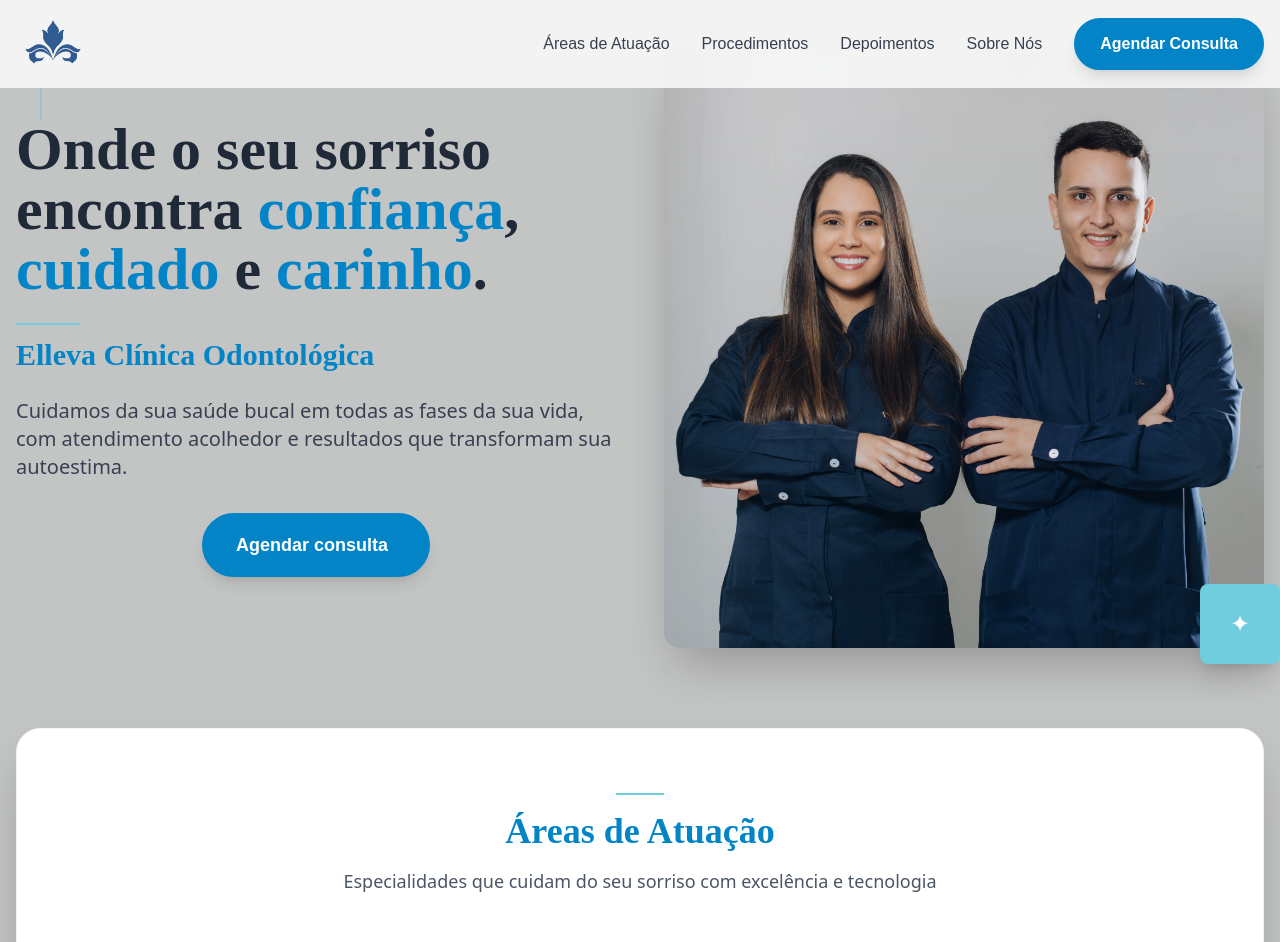
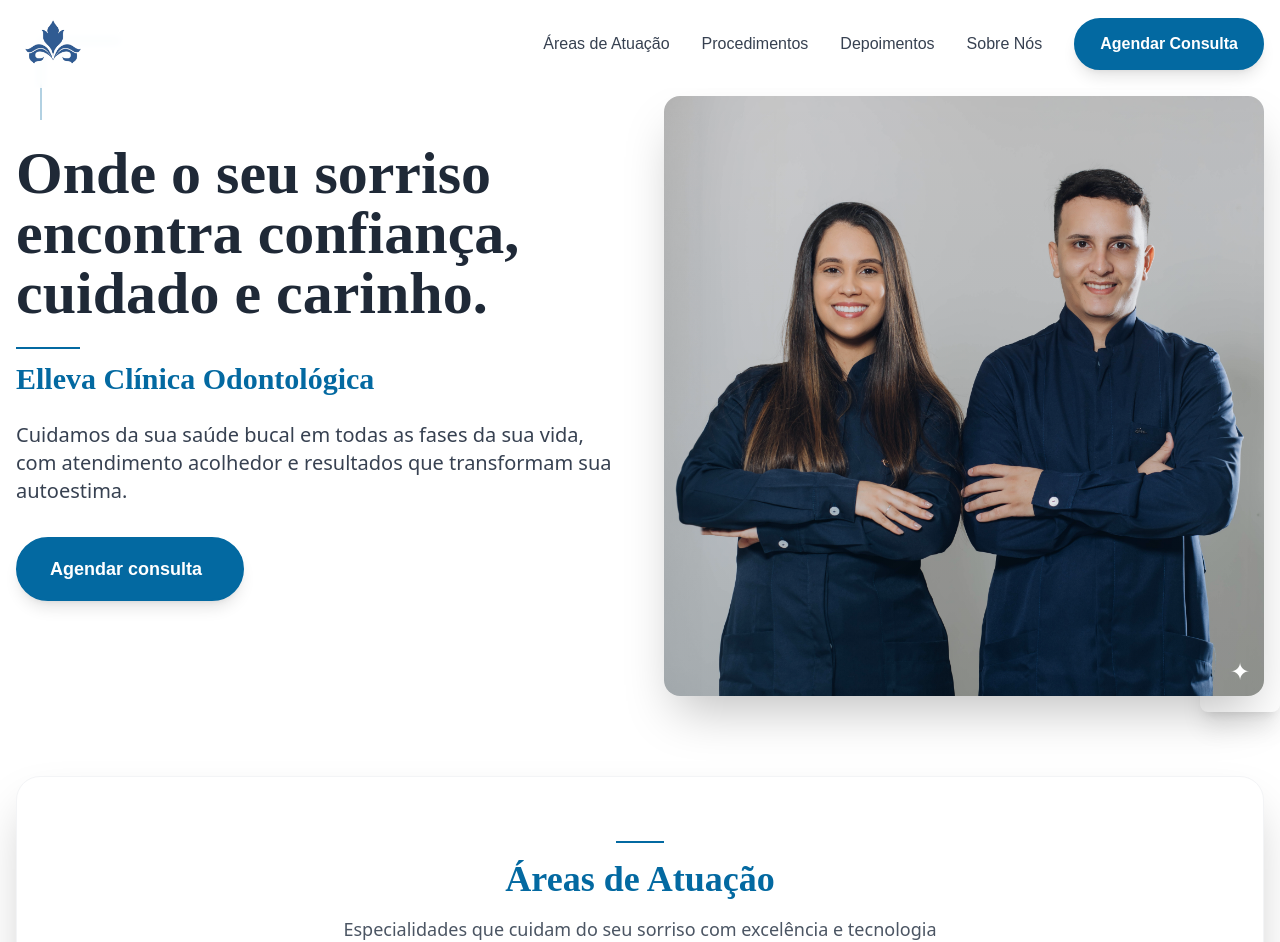
Before and after one commit to JCelinoG/elleva-odonto, a React (Vite) app: page / in a window 1280 px wide. Shown: the top 942 px of the page. Built offline with nearby package versions, Linux system fonts and the light colour scheme.

Commit message:
updating colors

```diff
--- a/src/components/data/content.ts
+++ b/src/components/data/content.ts
@@ -112,13 +112,13 @@
       name: 'Dr. Lucas Rodrigues',
       specialty: 'Cirurgião Dentista',
       description: 'Especialista em implantes dentários e cirurgias, com anos de experiência em tratamentos complexos.',
-      image: '/images/dr-lucas.jpg' // placeholder - você pode adicionar depois
+      image: '/images/dr-lucas.jpg'
     },
     {
       name: 'Dra. Isadora Miranda',
       specialty: 'Dentista Estética',
       description: 'Especializada em harmonização facial e procedimentos estéticos, com abordagem humanizada.',
-      image: '/images/dra-isadora.jpg' // placeholder - você pode adicionar depois
+      image: '/images/dra-isadora.jpg'
     }
   ],
   values: [
--- a/src/components/sections/Section1.tsx
+++ b/src/components/sections/Section1.tsx
@@ -26,10 +26,9 @@
   <section
     id="areas"
     className="min-h-screen flex items-center justify-center relative overflow-hidden pt-32 lg:pt-0"
-    style={{ backgroundColor: '#c3c4c4' }}
   >
-      <div className="absolute top-10 left-10 w-20 h-20 border-l-2 border-t-2 border-primary-400 opacity-30"></div>
-      <div className="absolute bottom-10 right-10 w-16 h-16 border-r-2 border-b-2 border-primary-400 opacity-30"></div>
+      <div className="absolute top-10 left-10 w-20 h-20 border-l-2 border-t-2 border-primary-700 opacity-30"></div>
+      <div className="absolute bottom-10 right-10 w-16 h-16 border-r-2 border-b-2 border-primary-700 opacity-30"></div>
 
       <div className="container mx-auto px-4 relative z-10 py-12">
         <div className="grid grid-cols-1 lg:grid-cols-2 gap-12 items-center">
@@ -48,9 +47,9 @@
               className="text-4xl md:text-5xl lg:text-6xl font-serif font-bold text-gray-800 mb-6 leading-tight"
             >
               Onde o seu sorriso encontra{' '}
-              <span className="text-primary-600">confiança</span>,{' '}
-              <span className="text-primary-600">cuidado</span> e{' '}
-              <span className="text-primary-600">carinho</span>.
+              <span>confiança</span>,{' '}
+              <span>cuidado</span> e{' '}
+              <span >carinho</span>.
             </motion.h1>
 
             <motion.div
@@ -60,8 +59,8 @@
               viewport={{ once: true }}
               className="mb-6 relative"
             >
-              <div className="w-16 h-0.5 bg-primary-500 mx-auto lg:mx-0 mb-3"></div>
-              <h2 className="text-2xl md:text-3xl text-primary-600 font-serif font-semibold">
+              <div className="w-16 h-0.5 bg-primary-700 mx-auto lg:mx-0 mb-3"></div>
+              <h2 className="text-2xl md:text-3xl text-primary-700 font-serif font-semibold">
                 Elleva Clínica Odontológica
               </h2>
             </motion.div>
@@ -81,9 +80,10 @@
               whileInView={{ opacity: 1, y: 0 }}
               transition={{ duration: 0.6, delay: 0.8 }}
               viewport={{ once: true }}
-              className="flex flex-col sm:flex-row gap-4 justify-center lg:justify-start"
+              className="flex justify-center lg:justify-start"
+
             >
-              <Button variant="primary">
+              <Button variant="primary" center={false}>
                 Agendar consulta
               </Button>
             </motion.div>
@@ -94,9 +94,9 @@
             whileInView={{ opacity: 1, x: 0 }}
             transition={{ duration: 0.8, delay: 0.3 }}
             viewport={{ once: true }}
-            className="relative"
+             className="relative mt-8 lg:mt-12"
           >
-            <div className="relative rounded-2xl overflow-hidden shadow-2xl">
+            <div className="relative rounded-2xl overflow-hidden shadow-2xl ">
               <img
                 src="/images/0G0A3904.jpg"
                 alt="Elleva Clínica Odontológica - Ambiente moderno e acolhedor"
@@ -110,7 +110,7 @@
               whileInView={{ opacity: 1, scale: 1, rotate: 0 }}
               transition={{ duration: 0.6, delay: 1 }}
               viewport={{ once: true }}
-              className="absolute -bottom-4 -right-4 w-20 h-20 bg-primary-500 rounded-lg flex items-center justify-center text-white text-2xl shadow-xl"
+              className="absolute -bottom-4 -right-4 w-20 h-20 bg-primary-7 00 rounded-lg flex items-center justify-center text-white text-2xl shadow-xl"
             >
               ✦
             </motion.div>
@@ -126,8 +126,8 @@
         >
           <div className="px-8">
             <div className="text-center mb-12">
-              <div className="w-12 h-0.5 bg-primary-500 mx-auto mb-4"></div>
-              <h2 className="text-3xl md:text-4xl font-serif font-bold text-primary-600 mb-4">
+              <div className="w-12 h-0.5 bg-primary-700 mx-auto mb-4"></div>
+              <h2 className="text-3xl md:text-4xl font-serif font-bold text-primary-700 mb-4">
                 Áreas de Atuação
               </h2>
               <p className="text-lg text-gray-600 max-w-2xl mx-auto font-sans">
--- a/src/components/sections/Section2.tsx
+++ b/src/components/sections/Section2.tsx
@@ -37,7 +37,7 @@
             whileInView={{ width: '100px' }}
             transition={{ duration: 0.8, delay: 0.2 }}
             viewport={{ once: true }}
-            className="h-1 bg-primary-500 mx-auto mb-6 rounded-full"
+            className="h-1 bg-primary-700 mx-auto mb-6 rounded-full"
           />
           <h2 className="text-3xl md:text-4xl font-serif font-bold text-primary-700 mb-4">
             Procedimentos Especializados
--- a/src/components/sections/Section3.tsx
+++ b/src/components/sections/Section3.tsx
@@ -58,7 +58,7 @@
           viewport={{ once: true }}
           className="text-center mb-16"
         >
-          <h2 className="text-3xl md:text-4xl font-serif font-bold text-primary-500 mb-6">
+          <h2 className="text-3xl md:text-4xl font-serif font-bold text-primary-700 mb-6">
             O que Nossos Pacientes Dizem
           </h2>
           <p className="text-lg text-gray-600 max-w-2xl mx-auto font-sans">
--- a/src/components/sections/Section4.tsx
+++ b/src/components/sections/Section4.tsx
@@ -32,7 +32,7 @@
           viewport={{ once: true }}
           className="text-center mb-16"
         >
-          <h2 className="text-3xl md:text-4xl font-serif font-bold text-primary-500 mb-6">
+          <h2 className="text-3xl md:text-4xl font-serif font-bold text-primary-700 mb-6">
             {aboutData.title}
           </h2>
           <p className="text-lg text-gray-600 max-w-4xl mx-auto leading-relaxed font-sans">
@@ -61,7 +61,7 @@
           viewport={{ once: true }}
           className="mb-16"
         >
-          <h3 className="text-2xl md:text-3xl font-serif font-bold text-center text-primary-500 mb-12">
+          <h3 className="text-2xl md:text-3xl font-serif font-bold text-center text-primary-700 mb-12">
             Nossa Equipe
           </h3>
 
@@ -87,7 +87,7 @@
                 <h4 className="text-xl font-serif font-bold text-primary-700 mb-2">
                   {dentist.name}
                 </h4>
-                <p className="text-primary-500 font-semibold mb-4 font-sans">
+                <p className="text-primary-700 font-semibold mb-4 font-sans">
                   {dentist.specialty}
                 </p>
                 <p className="text-gray-600 leading-relaxed font-sans">
@@ -105,7 +105,7 @@
           viewport={{ once: true }}
           className="mb-16"
         >
-          <h3 className="text-2xl md:text-3xl font-serif font-bold text-center text-primary-500 mb-12">
+          <h3 className="text-2xl md:text-3xl font-serif font-bold text-center text-primary-700 mb-12">
             Nossos Valores
           </h3>
 
--- a/src/components/ui/Button.tsx
+++ b/src/components/ui/Button.tsx
@@ -33,7 +33,7 @@
   const baseClasses = "font-semibold transition-all duration-300 shadow-lg hover:shadow-xl flex items-center justify-center space-x-2";
 
   const variantClasses = {
-    primary: "bg-primary-600 text-white hover:bg-primary-700 border-2 border-primary-600",
+    primary: "bg-primary-700 text-white hover:bg-primary-700 border-2 border-primary-700",
     secondary: "border-2 border-primary-600 text-primary-500 hover:bg-primary-600 hover:text-white",
     accent: "bg-accent-300 text-white hover:bg-accent-600 border-2 border-accent-300"
   };
```
